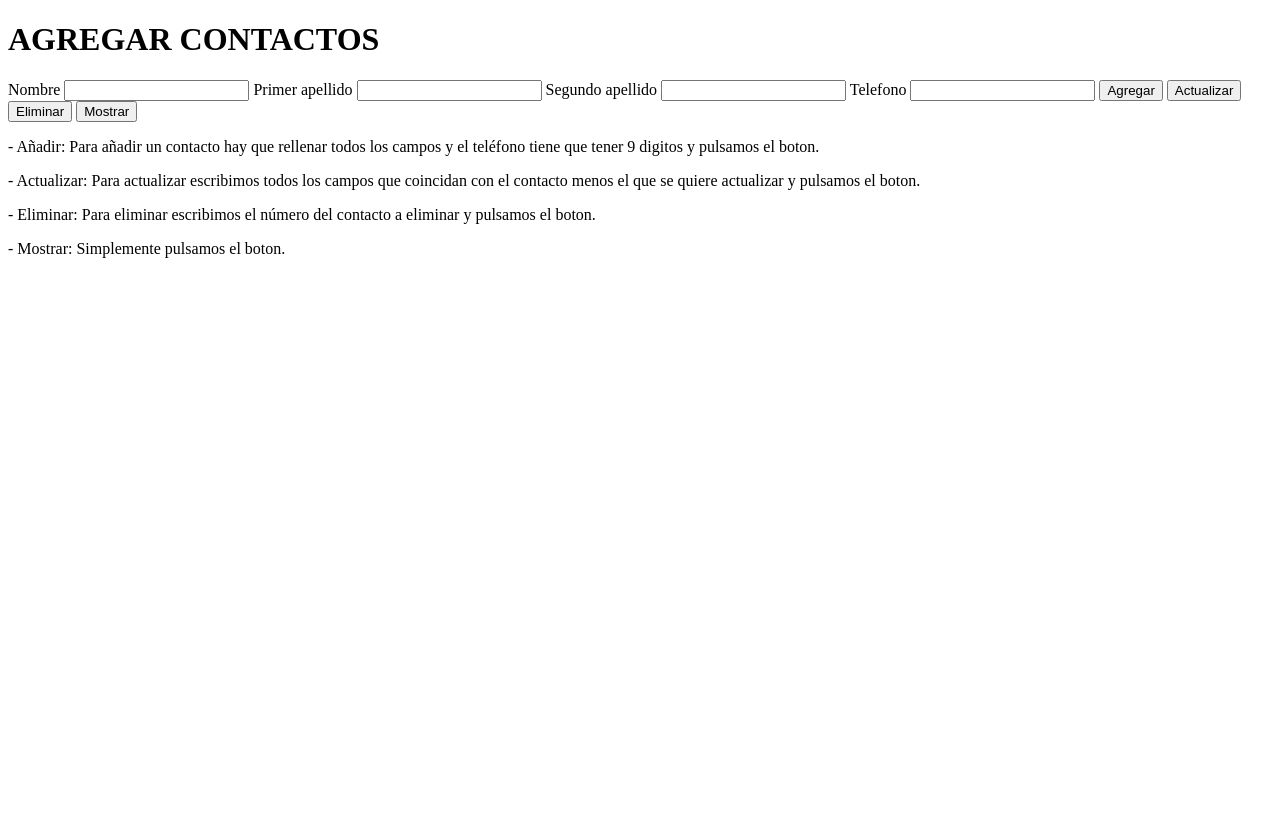
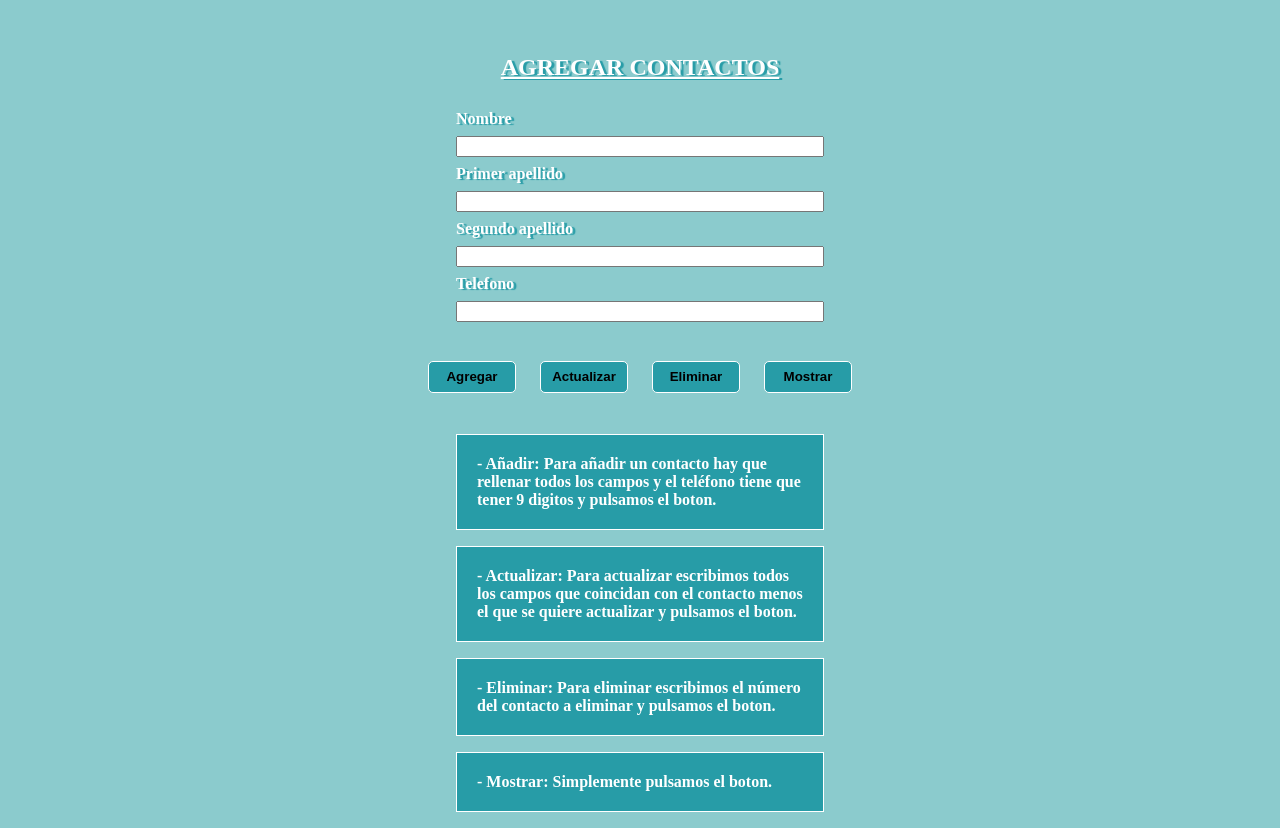
Before and after one commit to DAW-presencial/dwes_2021-gasparnovel, a PHP site: page / in a window 1280 px wide. Before the commit the page ends 258 px from the top, so only its background shows below. Run offline with PHP 8.4, Linux system fonts and the light colour scheme.

Commit message:
feat: Styles.css

```diff
--- a/Capitulo05/evaluables/agenda_bd_Novel_Porcel_Gaspar/contactos.php
+++ b/Capitulo05/evaluables/agenda_bd_Novel_Porcel_Gaspar/contactos.php
@@ -53,6 +53,8 @@
                     echo Contacto::mostrar();
                 }
             ?>
+            <div class="botones">
                 <a class="volver" href="index.php">Volver</a>
+            </div>
         </body>
     </html>
--- a/Capitulo05/evaluables/agenda_bd_Novel_Porcel_Gaspar/css/styles.css
+++ b/Capitulo05/evaluables/agenda_bd_Novel_Porcel_Gaspar/css/styles.css
@@ -0,0 +1,105 @@
+
+/* Especificamos las variables */
+:root {
+    --primary: #7b2cbf;
+    --primaryVariant: #3D1660;
+    --secondary: #2cb2bf;
+    --secondaryVariant: #279CA7;
+}
+
+body {
+    background-color: rgba(24, 152, 156, 0.5);
+    color: white;
+}
+
+h1 {
+    font-size: 3vh;
+    text-align: center;
+    color: white;
+    padding-top: 3vw;
+    text-decoration: underline;
+    text-shadow: 3px 1px 1px var(--secondaryVariant);
+}
+
+label {
+    text-shadow: 3px 1px 1px var(--secondaryVariant);
+
+}
+.inputs {
+    display: flex;
+    padding-left: 35VW;
+    padding-right: 35VW;
+    flex-direction: column;
+    gap: 1vh;
+    font-weight: bold;
+    font-size: 2vh;
+    padding-top: 1vw;
+
+}
+
+.botones {
+    padding-top: 3vw;
+    padding-bottom: 2vw;
+    display: flex;
+    justify-content: center;
+    flex-direction: row;
+    gap: 3vh;
+    font-weight: bold;
+}
+
+.boton {
+    border-radius: 5px;
+    width: 11vh;
+    height: 4vh;
+    font-weight: bold;
+    border: 1px solid white;
+    transition: all 300ms ease;
+    background: var(--secondaryVariant);
+}
+
+
+.boton:hover {
+    border: 1px solid black;
+    background: white;
+    color: var(--secondaryVariant);
+}
+
+.intrucciones {
+    padding-left: 35VW;
+    padding-right: 35VW;
+}
+
+p {
+    justify-content: center;
+    font-weight: bold;
+    border: 1px solid white;
+    padding: 20px;
+    background: var(--secondaryVariant);
+}
+
+table {
+    display: flex;
+    justify-content: center;
+    align-items: center;
+}
+.volver {
+    border-radius: 5px;
+    width: 11vh;
+    height: 4vh;
+    font-weight: bold;
+    border: 1px solid white;
+    transition: all 300ms ease;
+    background: var(--secondaryVariant);
+    text-decoration: none;
+    color: black;
+    text-align: center;
+    display: flex;
+    justify-content: center;
+    align-items: center;
+}
+
+.volver:hover {
+    border: 1px solid black;
+    background: white;
+    color: var(--secondaryVariant);
+}
--- a/Capitulo05/evaluables/agenda_bd_Novel_Porcel_Gaspar/index.php
+++ b/Capitulo05/evaluables/agenda_bd_Novel_Porcel_Gaspar/index.php
@@ -10,8 +10,8 @@
 
                 <h1>AGREGAR CONTACTOS</h1>
                 <!-- Formulario -->
-                <form class="form" action="contactos.php" method="post">
-
+                <form action="contactos.php" method="post">
+                    <div class="inputs">
                     <label for="nombre">Nombre</label>
                     <input type="text" id="nombre" name="nombre">
 
@@ -23,19 +23,20 @@
 
                     <label for="telefono">Telefono</label>
                     <input type="text" id="telefono" name="telefono">
-
+                    </div>
+                    <div class="botones">
                     <input class="boton" type="submit" name="agregar" value="Agregar">
                     <input class="boton" type="submit" name="actualizar" value="Actualizar">
                     <input class="boton" type="submit" name="eliminar" value="Eliminar">
                     <input class="boton" type="submit" name="mostrar" value="Mostrar">
-
+                    </div>
                 </form>
-
+                <div class="intrucciones">
                 <p>- Añadir: Para añadir un contacto hay que rellenar todos los campos y el teléfono tiene que tener 9 digitos y pulsamos el boton.</p>
                 <p>- Actualizar: Para actualizar escribimos todos los campos que coincidan con el contacto menos el que se quiere actualizar y pulsamos el boton.</p>
                 <p>- Eliminar: Para eliminar escribimos el número del contacto a eliminar y pulsamos el boton.</p>
                 <p>- Mostrar: Simplemente pulsamos el boton.</p>
-
+                </div>
             </div>
         </body>
     </html>
```
Also changed, not shown: Capitulo05/evaluables/agenda_bd_Novel_Porcel_Gaspar/img/agregar_contactos.PNG (added).
